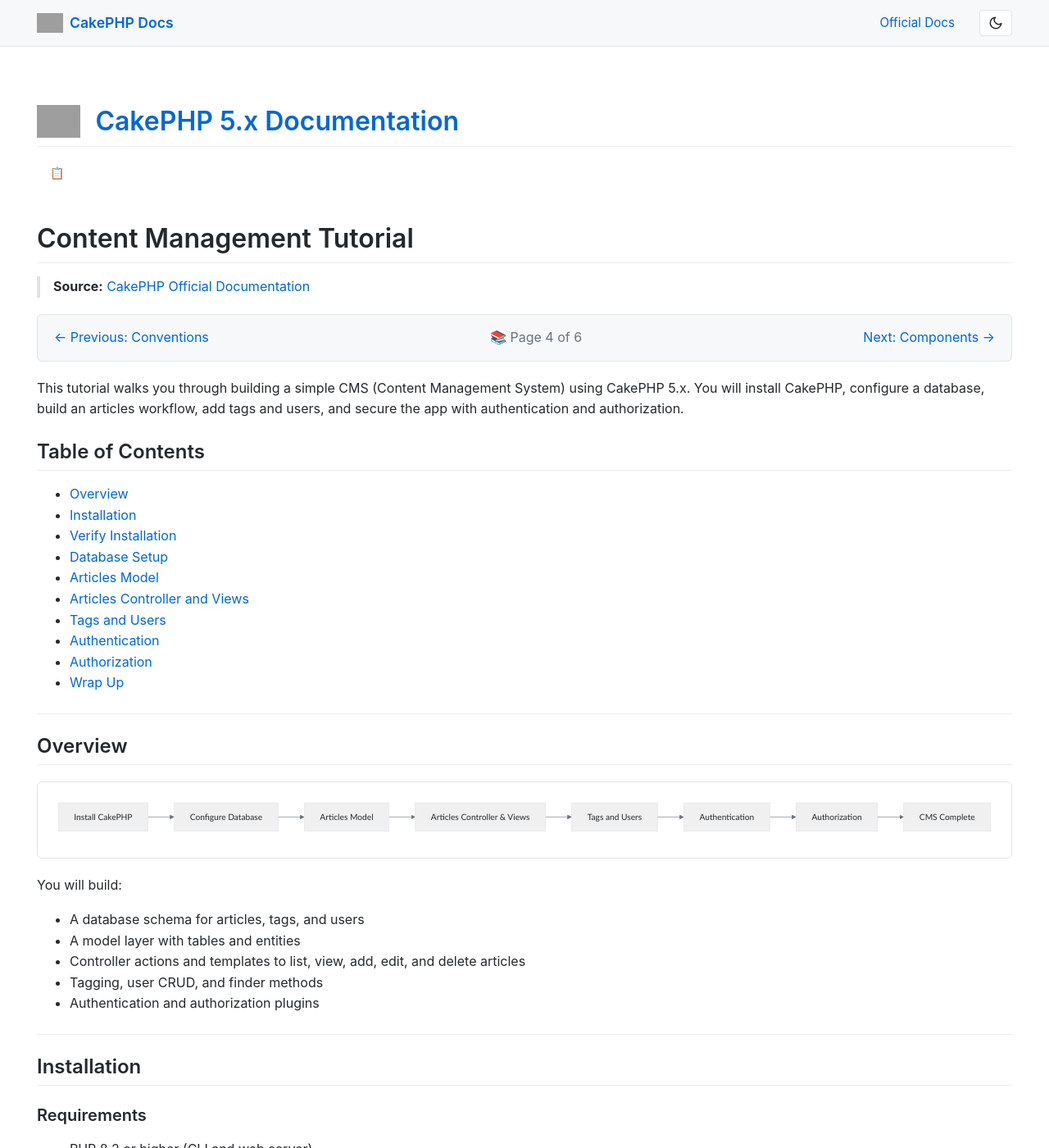
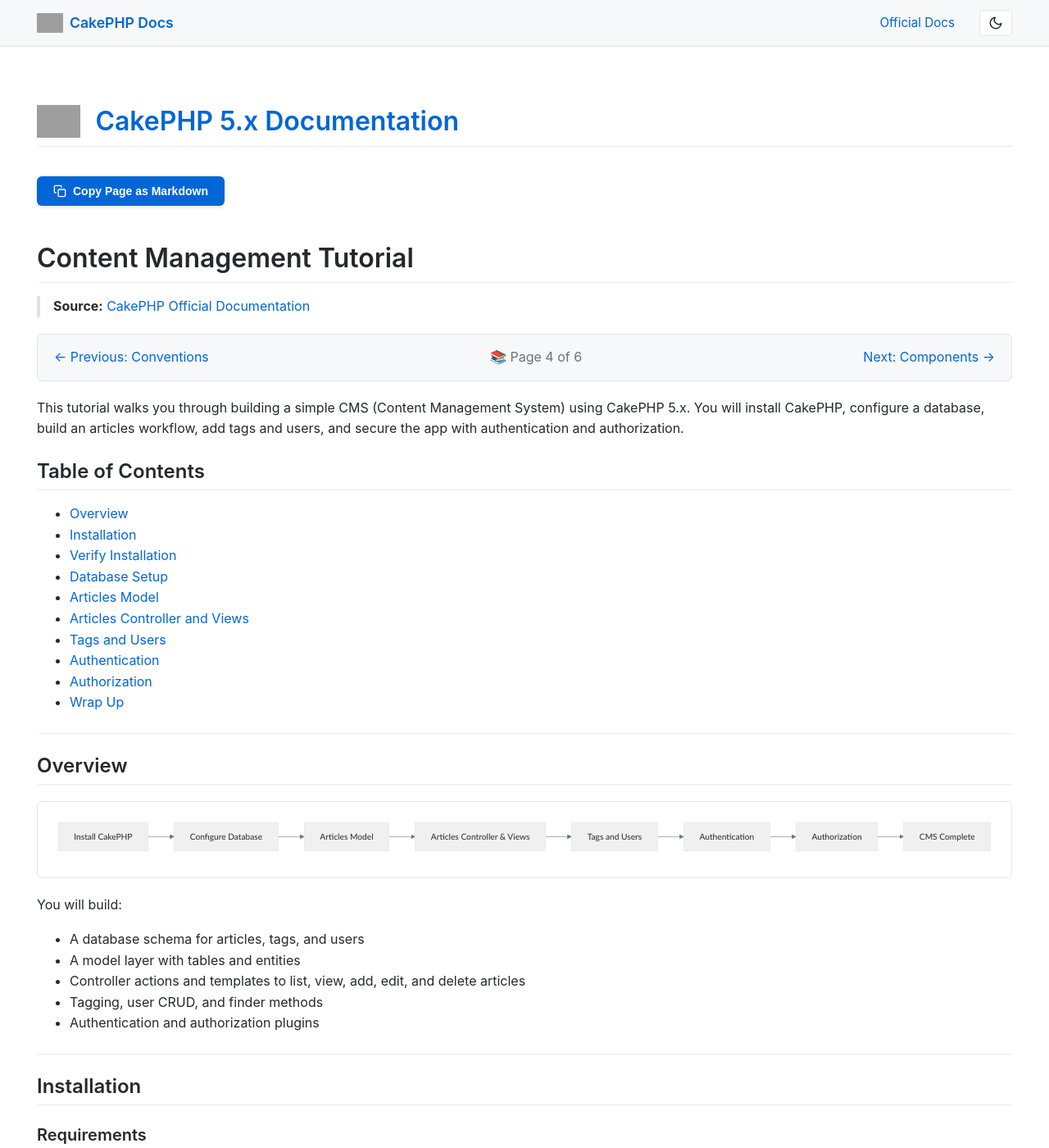
Before and after one commit to abhayraj-ops/Cake-Learn, a Jekyll site: the page built from docs/04-cms-tutorial.md, in a window 1280 px wide and 1400 px high. Shown: the whole window at 82% size. Built offline with Jekyll 4.4.1, drawn with Linux system fonts in a browser that asks for light colours; nearby versions of some CDN libraries; grey boxes are pictures that could not be loaded.

Commit message:
Improve copy markdown button functionality and UI
- Moved button to appear under page title instead of top
- Enhanced button UI with better styling and hover effects
- Added SVG icons for copy, success, and error states
- Changed functionality to copy complete markdown file content
- Button now fetches and copies the entire .md source file
- Improved visual feedback with icon changes
- Better shadow and transition effects

````diff
--- a/docs/_layouts/default.html
+++ b/docs/_layouts/default.html
@@ -123,26 +123,39 @@
 
     /* Copy all as markdown button */
     .copy-all-markdown-btn {
-      display: inline-block;
-      background: var(--accent-color);
+      display: inline-flex;
+      align-items: center;
+      gap: 8px;
+      background: var(--link-color);
       color: #fff;
       border: none;
-      border-radius: 4px;
-      padding: 8px 16px;
+      border-radius: 6px;
+      padding: 10px 20px;
       font-size: 14px;
-      font-weight: 500;
+      font-weight: 600;
       cursor: pointer;
-      margin-bottom: 20px;
-      transition: all 0.3s ease;
+      margin: 20px 0;
+      transition: all 0.2s ease;
+      box-shadow: 0 2px 4px rgba(0, 0, 0, 0.1);
     }
 
     .copy-all-markdown-btn:hover {
-      opacity: 0.9;
-      transform: translateY(-1px);
+      transform: translateY(-2px);
+      box-shadow: 0 4px 8px rgba(0, 0, 0, 0.15);
+    }
+
+    .copy-all-markdown-btn:active {
+      transform: translateY(0);
+      box-shadow: 0 1px 2px rgba(0, 0, 0, 0.1);
     }
 
     .copy-all-markdown-btn.copied {
       background: #28a745;
+    }
+
+    .copy-all-markdown-btn svg {
+      width: 16px;
+      height: 16px;
     }
 
     /* Code block container with copy button */
@@ -328,9 +341,6 @@
       <a href="/Cake-Learn/" style="vertical-align: middle;">{{ site.title }}</a>
     </h1>
     {% endif %}
-
-    <!-- Copy All as Markdown button -->
-    <button id="copy-all-markdown" class="copy-all-markdown-btn">📋 Copy All as Markdown</button>
 
     {{ content }}
 
@@ -522,53 +532,80 @@
   <!-- Copy All as Markdown button script -->
   <script>
     document.addEventListener('DOMContentLoaded', function () {
-      const copyAllBtn = document.getElementById('copy-all-markdown');
+      // Find the first h1 element (page title)
+      const pageTitle = document.querySelector('.container h1');
 
-      if (copyAllBtn) {
+      if (pageTitle) {
+        // Create the copy button
+        const copyAllBtn = document.createElement('button');
+        copyAllBtn.id = 'copy-all-markdown';
+        copyAllBtn.className = 'copy-all-markdown-btn';
+        copyAllBtn.innerHTML = `
+          <svg width="16" height="16" viewBox="0 0 24 24" fill="none" stroke="currentColor" stroke-width="2" stroke-linecap="round" stroke-linejoin="round">
+            <rect x="9" y="9" width="13" height="13" rx="2" ry="2"></rect>
+            <path d="M5 15H4a2 2 0 0 1-2-2V4a2 2 0 0 1 2-2h9a2 2 0 0 1 2 2v1"></path>
+          </svg>
+          Copy Page as Markdown
+        `;
+
+        // Insert button after the title
+        pageTitle.parentNode.insertBefore(copyAllBtn, pageTitle.nextSibling);
+
         copyAllBtn.addEventListener('click', async function () {
-          // Find all code blocks (pre > code)
-          const codeBlocks = document.querySelectorAll('pre:not(:has(code.language-mermaid)) code');
+          try {
+            // Fetch the current page's markdown source
+            const currentPath = window.location.pathname;
+            const mdFileName = currentPath.split('/').pop().replace('.html', '.md');
+            const mdPath = currentPath.replace(/[^\/]*$/, mdFileName);
 
-          if (codeBlocks.length === 0) {
-            copyAllBtn.textContent = 'No code to copy!';
-            setTimeout(() => {
-              copyAllBtn.textContent = '📋 Copy All as Markdown';
-            }, 2000);
-            return;
-          }
+            // Fetch the markdown file
+            const response = await fetch(mdPath);
+            if (!response.ok) {
+              throw new Error('Failed to fetch markdown file');
+            }
 
-          // Build markdown formatted text
-          let markdown = '# Code Examples\n\n';
+            const markdownContent = await response.text();
 
-          codeBlocks.forEach((code, index) => {
-            const text = code.textContent.trim();
-            // Try to detect language from class
-            const langClass = Array.from(code.classList).find(c => c.startsWith('language-'));
-            const lang = langClass ? langClass.replace('language-', '') : '';
+            // Copy to clipboard
+            await navigator.clipboard.writeText(markdownContent);
 
-            if (lang) {
-              markdown += '```' + lang + '\n';
-            } else {
-              markdown += '```\n';
-            }
-            markdown += text + '\n';
-            markdown += '```\n\n';
-          });
-
-          try {
-            await navigator.clipboard.writeText(markdown);
-            copyAllBtn.textContent = '✅ Copied! All code copied as Markdown';
+            // Update button state
+            copyAllBtn.innerHTML = `
+              <svg width="16" height="16" viewBox="0 0 24 24" fill="none" stroke="currentColor" stroke-width="2" stroke-linecap="round" stroke-linejoin="round">
+                <polyline points="20 6 9 17 4 12"></polyline>
+              </svg>
+              Copied!
+            `;
             copyAllBtn.classList.add('copied');
 
             setTimeout(() => {
-              copyAllBtn.textContent = '📋 Copy All as Markdown';
+              copyAllBtn.innerHTML = `
+                <svg width="16" height="16" viewBox="0 0 24 24" fill="none" stroke="currentColor" stroke-width="2" stroke-linecap="round" stroke-linejoin="round">
+                  <rect x="9" y="9" width="13" height="13" rx="2" ry="2"></rect>
+                  <path d="M5 15H4a2 2 0 0 1-2-2V4a2 2 0 0 1 2-2h9a2 2 0 0 1 2 2v1"></path>
+                </svg>
+                Copy Page as Markdown
+              `;
               copyAllBtn.classList.remove('copied');
             }, 3000);
           } catch (err) {
             console.error('Failed to copy:', err);
-            copyAllBtn.textContent = '❌ Failed to copy';
+            copyAllBtn.innerHTML = `
+              <svg width="16" height="16" viewBox="0 0 24 24" fill="none" stroke="currentColor" stroke-width="2" stroke-linecap="round" stroke-linejoin="round">
+                <circle cx="12" cy="12" r="10"></circle>
+                <line x1="15" y1="9" x2="9" y2="15"></line>
+                <line x1="9" y1="9" x2="15" y2="15"></line>
+              </svg>
+              Failed to copy
+            `;
             setTimeout(() => {
-              copyAllBtn.textContent = '📋 Copy All as Markdown';
+              copyAllBtn.innerHTML = `
+                <svg width="16" height="16" viewBox="0 0 24 24" fill="none" stroke="currentColor" stroke-width="2" stroke-linecap="round" stroke-linejoin="round">
+                  <rect x="9" y="9" width="13" height="13" rx="2" ry="2"></rect>
+                  <path d="M5 15H4a2 2 0 0 1-2-2V4a2 2 0 0 1 2-2h9a2 2 0 0 1 2 2v1"></path>
+                </svg>
+                Copy Page as Markdown
+              `;
             }, 2000);
           }
         });
````
